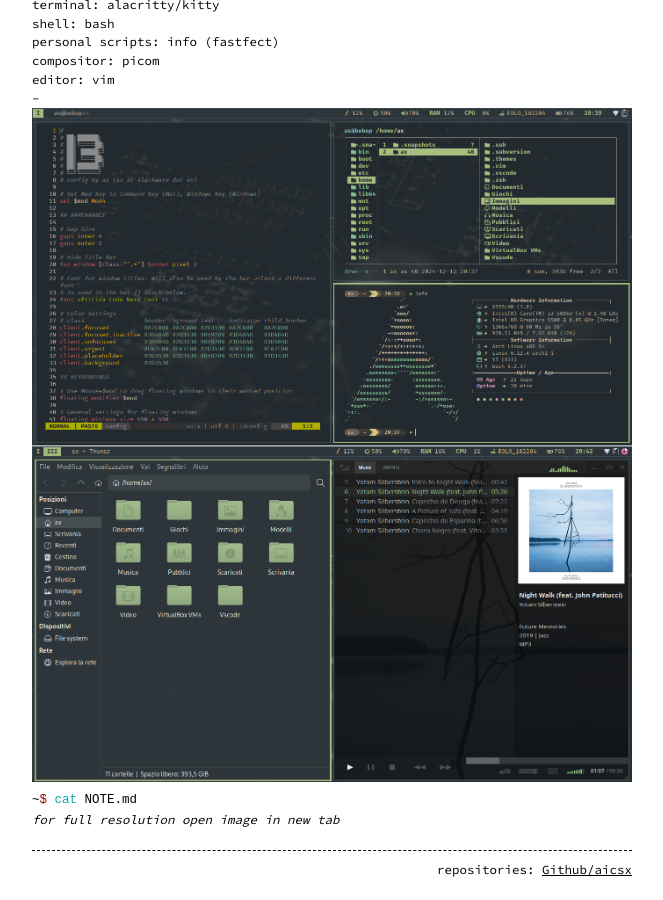
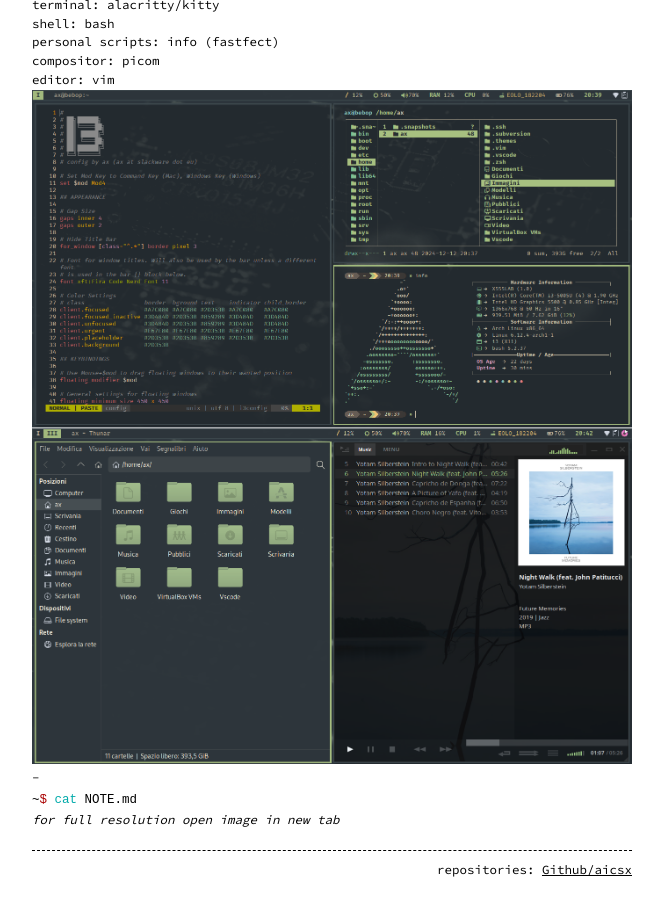
Before and after one commit to aicsx/ax, a Jekyll site: the page built from scrot.md, in a window 1280 px wide and 900 px high, scrolled down 1509 px. Shown: the whole window, without its empty margins (308-971 px from the left). Built offline with Jekyll 4.4.1, drawn with Linux system fonts in a browser that asks for light colours.

Commit message:
modify: scrot section

````diff
--- a/scrot.md
+++ b/scrot.md
@@ -30,7 +30,8 @@
 personal scripts: info (fastfect)
 compositor: picom
 editor: vim
-- ![ax-ARCH](/images/scrot/ax-arch.png){:class="img-responsive" :height="800px" width="600px"}
+![ax-ARCH](/images/scrot/ax-arch.png){:class="img-responsive" :height="800px" width="600px"}
+-
 ```bash
 ~$ cat NOTE.md
 ```
````
